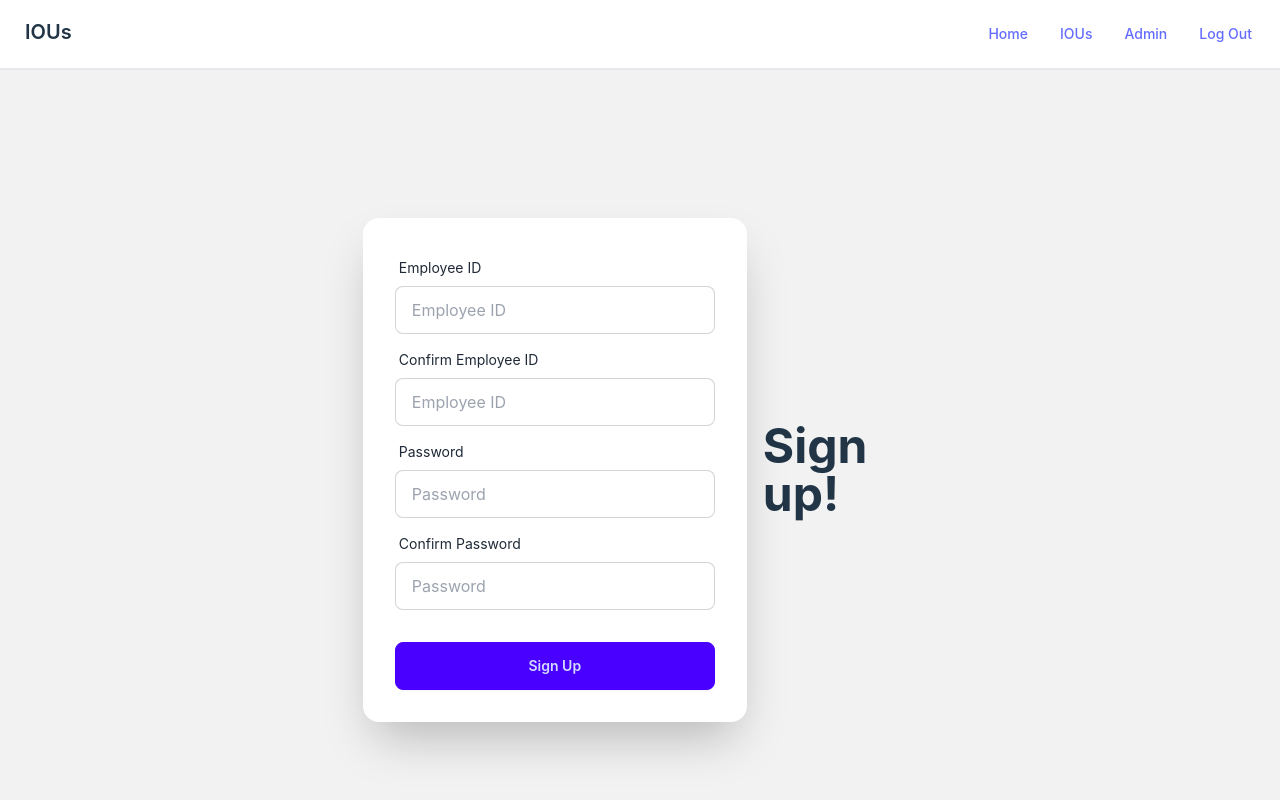
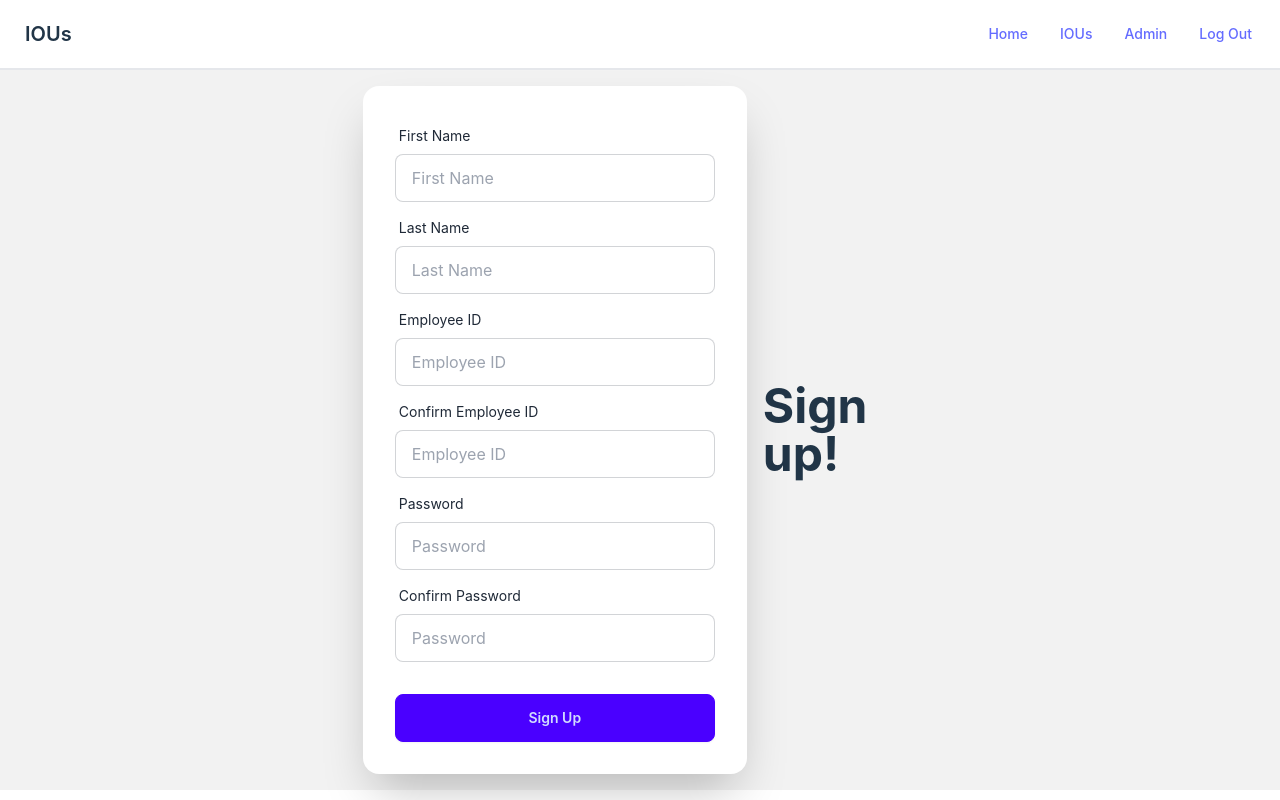
Before and after one commit to jrveloso/tj-iou, a React (Vite) app in the folder client/: page /signup in a window 1280 px wide. Built offline with nearby package versions, Linux system fonts and the light colour scheme; no server answers.

Commit message:
Added first name and last name to Sign Up and User model. Updated components to show first name. More styling improvements.

```diff
--- a/client/src/components/BottomNav.jsx
+++ b/client/src/components/BottomNav.jsx
@@ -3,9 +3,7 @@ import { useLocation } from "react-router-dom";
 
 const BottomNav = () => {
   const location = useLocation();
-  // console.log(location);
   const currentPath = location.pathname;
-  // console.log(currentPath);
 
   return (
     <div className="btm-nav lg:hidden">
--- a/client/src/components/BottomNavButton.jsx
+++ /dev/null
@@ -1,24 +0,0 @@
-
-
-const BottomNavButton = ({url}) => {
-  return (
-    <a href={url}>
-        <svg
-          xmlns="http://www.w3.org/2000/svg"
-          className="h-5 w-5"
-          fill="none"
-          viewBox="0 0 24 24"
-          stroke="currentColor"
-        >
-          <path
-            strokeLinecap="round"
-            strokeLinejoin="round"
-            strokeWidth="2"
-            d="M3 12l2-2m0 0l7-7 7 7M5 10v10a1 1 0 001 1h3m10-11l2 2m-2-2v10a1 1 0 01-1 1h-3m-6 0a1 1 0 001-1v-4a1 1 0 011-1h2a1 1 0 011 1v4a1 1 0 001 1m-6 0h6"
-          />
-        </svg>
-      </a>
-  )
-}
-
-export default BottomNavButton
--- a/client/src/components/ListItem.jsx
+++ b/client/src/components/ListItem.jsx
@@ -3,16 +3,16 @@ import React from "react";
 const ListItem = ({ id, name, sku, handleCheck, checkedItems }) => {
   return (
     <div className="form-control py-1 border-solid border-b-2 border-gray-100">
-      <label className="cursor-pointer label">
+      <label className="cursor-pointer label flex justify-start">
         <input
-          className="checkbox checkbox-info"
+          className="checkbox checkbox-info mr-4"
           type="checkbox"
           id={id}
           name={name}
           checked={checkedItems[id]}
           onChange={handleCheck}
         />
-        {name} - {sku}
+        <span className="justify-self-start">{name} - {sku}</span>
       </label>
     </div>
   );
--- a/client/src/components/Navbar.jsx
+++ b/client/src/components/Navbar.jsx
@@ -3,7 +3,7 @@ import React from "react";
 const Navbar = () => {
   return (
     <div className="navbar bg-base-100 border-solid border-b-2 border-gray-200 flex">
-      <div className="flex-1 self-start lg:justify-start">
+      <div className="flex-1 flex justify-center md:justify-start">
         <a className="btn btn-ghost text-xl" href="/ious">
           IOUs
         </a>
--- a/client/src/pages/Home.jsx
+++ b/client/src/pages/Home.jsx
@@ -11,7 +11,7 @@ const Home = () => {
         <div className="max-w-md">
           {user ? (
             <section>
-              <h1>Welcome {user.username}</h1>
+              <h1>Welcome {user.firstname}</h1>
               <p>
                 You have unpaid{" "}
                 {
--- a/client/src/pages/IOUList.jsx
+++ b/client/src/pages/IOUList.jsx
@@ -89,7 +89,7 @@ const IOUList = () => {
         />
       </section>
       <section className="flex flex-col lg:w-3/4 px-4">
-        <h1 className="my-2">{userID}'s IOUs</h1>
+        <h1 className="my-2">{user.firstname}'s IOUs</h1>
         <List
           ious={ious}
           setIOUs={setIOUs}
--- a/client/src/pages/LogIn.jsx
+++ b/client/src/pages/LogIn.jsx
@@ -26,7 +26,7 @@ const LogIn = () => {
       const data = await response.json();
       console.log("Logged in:", data);
 
-      navigate("/ious");
+      window.location.reload()
     } catch (error) {
       console.error("Error logging in:", error.message);
     }
--- a/client/src/pages/SignUp.jsx
+++ b/client/src/pages/SignUp.jsx
@@ -6,6 +6,8 @@ const SignUp = () => {
   const [confirmedUsername, setConfirmedUsername] = useState("");
   const [password, setPassword] = useState("");
   const [confirmedPassword, setConfirmedPassword] = useState("");
+  const [firstname, setFirstname] = useState("")
+  const [lastname, setLastname] = useState("")
   const navigate = useNavigate();
 
   const handleSubmit = async (e) => {
@@ -25,7 +27,7 @@ const SignUp = () => {
           "Content-Type": "application/json",
         },
         credentials: "include",
-        body: JSON.stringify({ username, password }),
+        body: JSON.stringify({ firstname, lastname, username, password }),
       });
 
       if (!res.ok) {
@@ -41,13 +43,39 @@ const SignUp = () => {
   };
 
   return (
-    <div className="hero bg-base-200 min-h-screen">
+    <div className="hero bg-base-200">
       <div className="hero-content flex-col lg:flex-row-reverse">
         <div className="text-center lg:text-left">
           <h1 className="text-5xl font-bold">Sign up!</h1>
         </div>
         <div className="card bg-base-100 w-full max-w-sm shrink-0 shadow-2xl">
           <form className="card-body" onSubmit={handleSubmit}>
+            <div className="form-control">
+              <label className="label">
+                <span className="label-text">First Name</span>
+              </label>
+              <input
+                type="text"
+                placeholder="First Name"
+                value={firstname}
+                onChange={(e) => setFirstname(e.target.value)}
+                required
+                className="input input-bordered w-full max-w-xs"
+              />
+            </div>
+            <div className="form-control">
+              <label className="label">
+                <span className="label-text">Last Name</span>
+              </label>
+              <input
+                type="text"
+                placeholder="Last Name"
+                value={lastname}
+                onChange={(e) => setLastname(e.target.value)}
+                required
+                className="input input-bordered w-full max-w-xs"
+              />
+            </div>
             <div className="form-control">
               <label className="label">
                 <span className="label-text">Employee ID</span>
```
Also changed, not shown: 2 other files (tests, documents, lock files or other folders).
